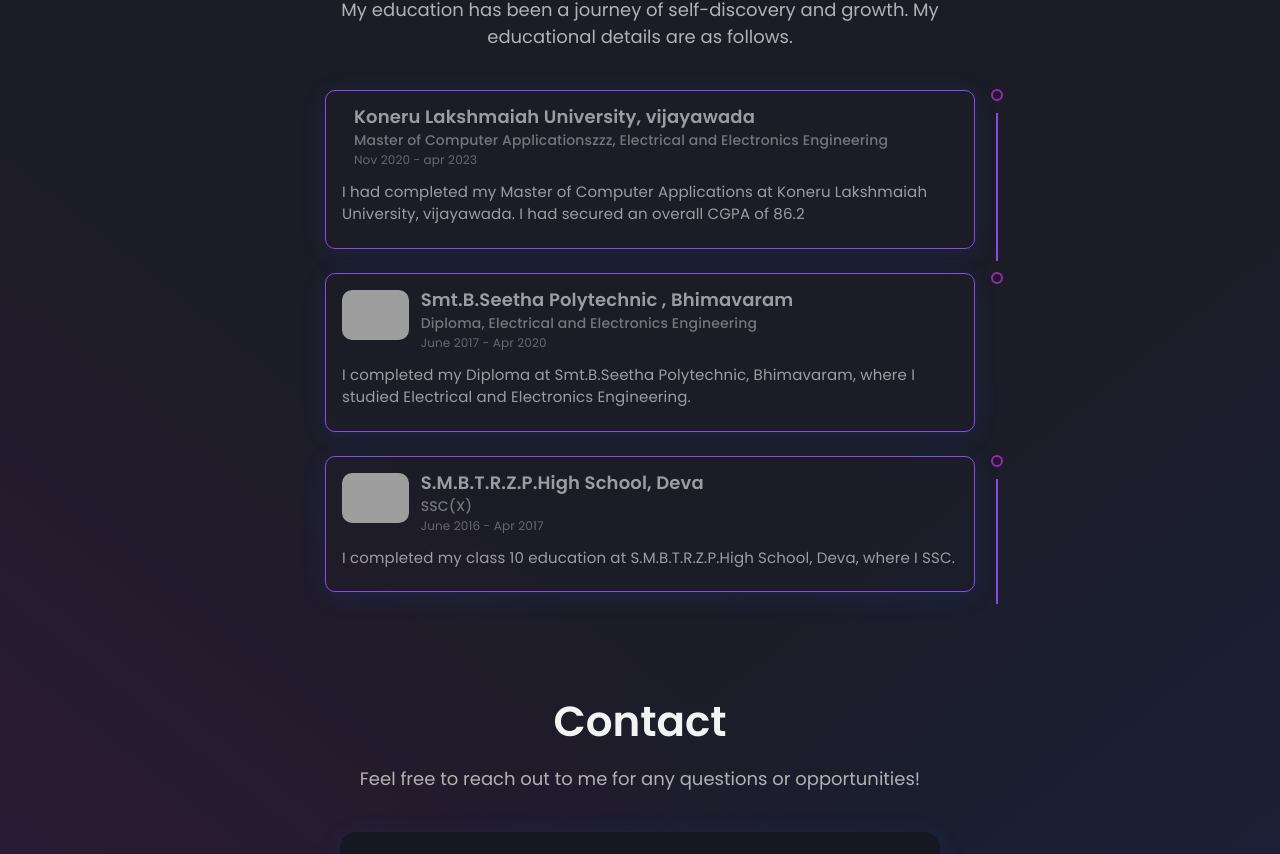
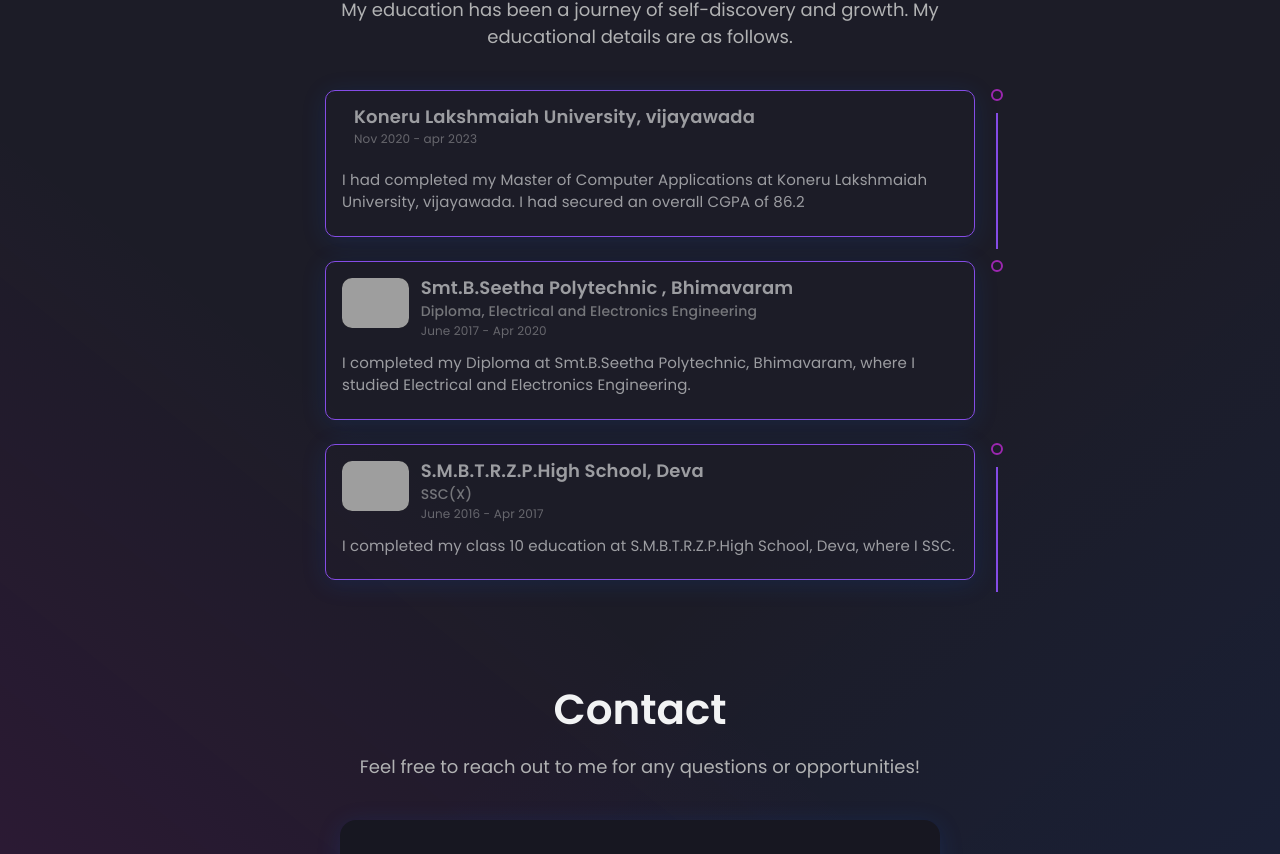
Before and after one commit to Sharmila-g16/sharmila-portfolio, a React (Create React App) app: page / in a window 1280 px wide. Shown: the part 3253-4107 px from the top of the page. Built offline with nearby package versions, Linux system fonts and the light colour scheme; grey boxes are pictures that could not be loaded.

Commit message:
my 3nd commit

```diff
--- a/src/data/constants.js
+++ b/src/data/constants.js
@@ -138,7 +138,7 @@
     date: "Nov 2020 - apr 2023",
     grade: "7.96 CGPA",
     desc: "I had completed my Master of Computer Applications at Koneru Lakshmaiah University, vijayawada. I had secured an overall CGPA of 86.2",
-    degree: "Master of Computer Applicationszzz, Electrical and Electronics Engineering",
+    degree: "",
   },
   {
     id: 1,
```
